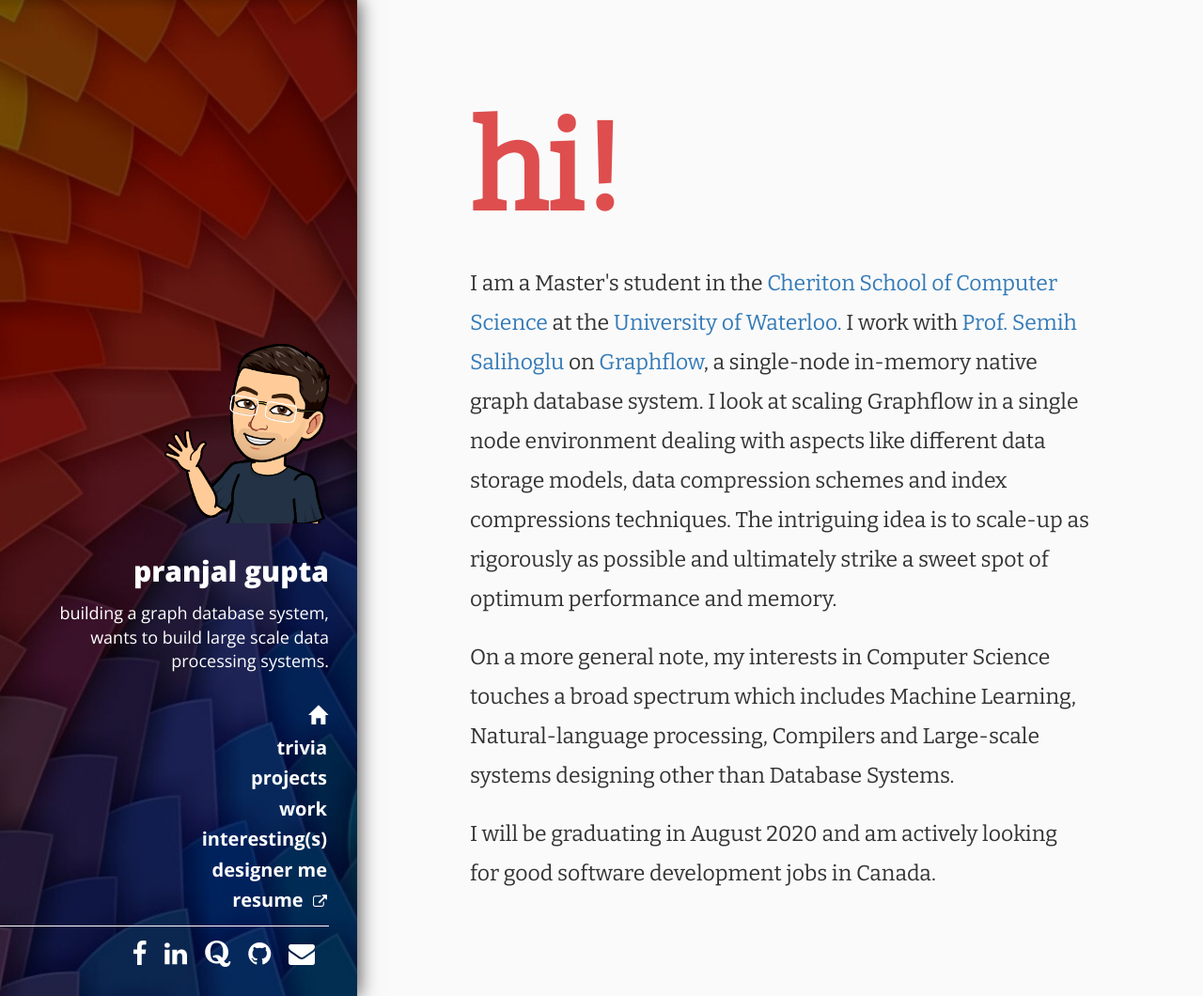
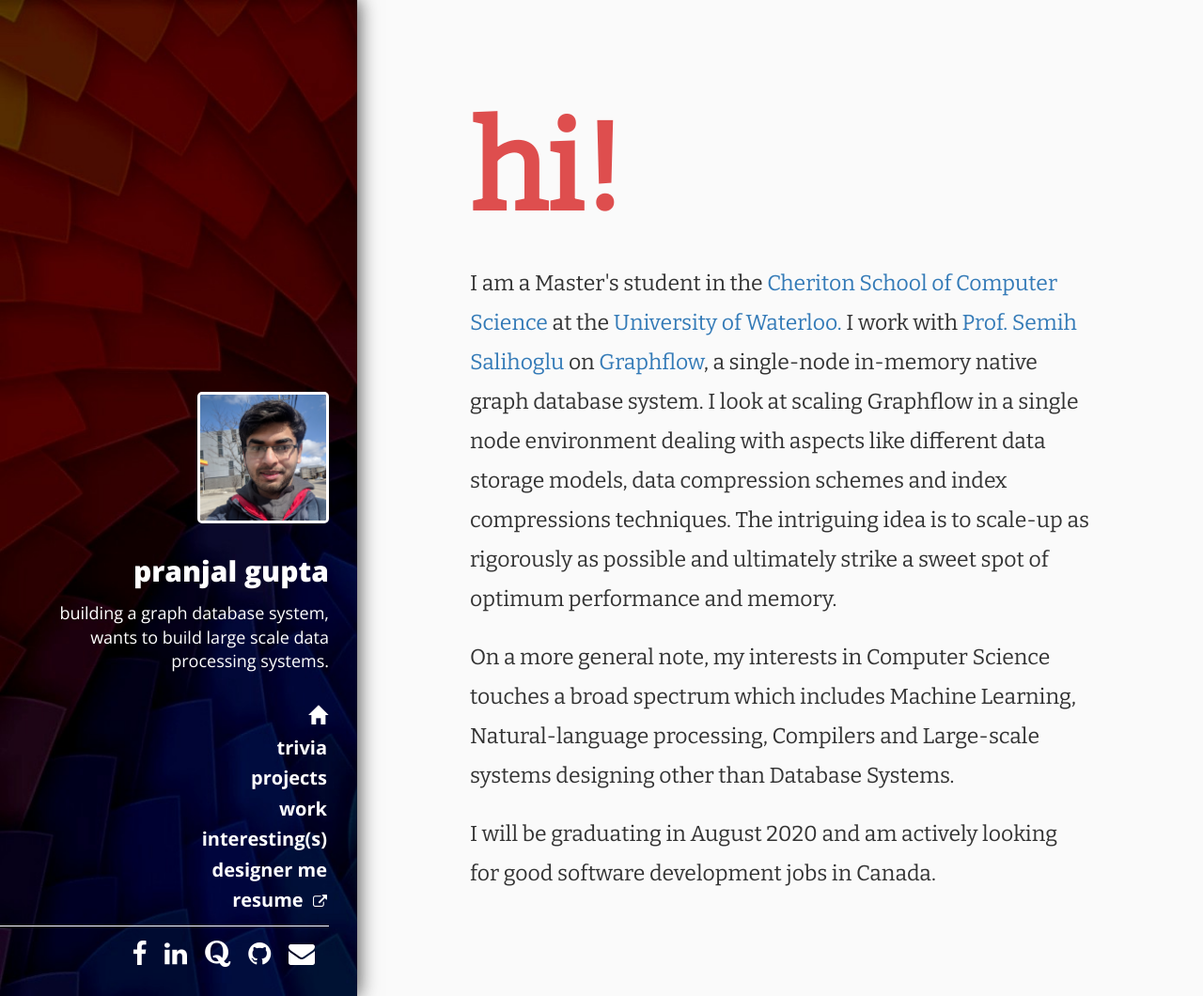
Before and after one commit to g31pranjal/personalweb, a Jekyll site: the page built from index.html, in a window 1280 px wide and 1060 px high. Shown: the whole window at 94% size. Built offline with Jekyll 4.4.1, drawn with Linux system fonts in a browser that asks for light colours.

Commit message:
pic plus more

```diff
--- a/_includes/sidebar-nav.html
+++ b/_includes/sidebar-nav.html
@@ -1,6 +1,6 @@
 <div class=" navig">
 	<div class="info-block">
-		<img src="/assets/img/hi1.png" class="photo-frame">
+		<img src="/assets/img/mep.jpg" class="photo-frame">
 		<div class="nick">pranjal gupta</div>
 		<div class="intro">building a graph database system,<br>wants to build large scale data processing systems.</div>
 		<ul class="main-ul" style="list-style: none;">
--- a/assets/css/base.css
+++ b/assets/css/base.css
@@ -83,11 +83,11 @@ html, body {
 
 .photo-frame {
 	border-radius: 5px;
-	height: 20rem;
+	height: 14rem;
+	border: 3px solid white;
 	margin-right: 30px;
 	margin-bottom: 30px;
 	background: green;
-	background: url('../img/hi1.png');
 	background-size: 100%;
 	display: none;
 }
@@ -119,7 +119,7 @@ html, body {
 @media (min-width: 48em) {
 	.photo-frame {
 		display: inline-block;
-		margin-right: 20px;
+		margin-right: 30px;
 	}
 
 	.nick {
```
Also changed, not shown: _data/interestings.json (+6 -1 lines), assets/img/hi1.png (deleted), assets/img/mep.jpg, assets/img/sideback.jpg.
